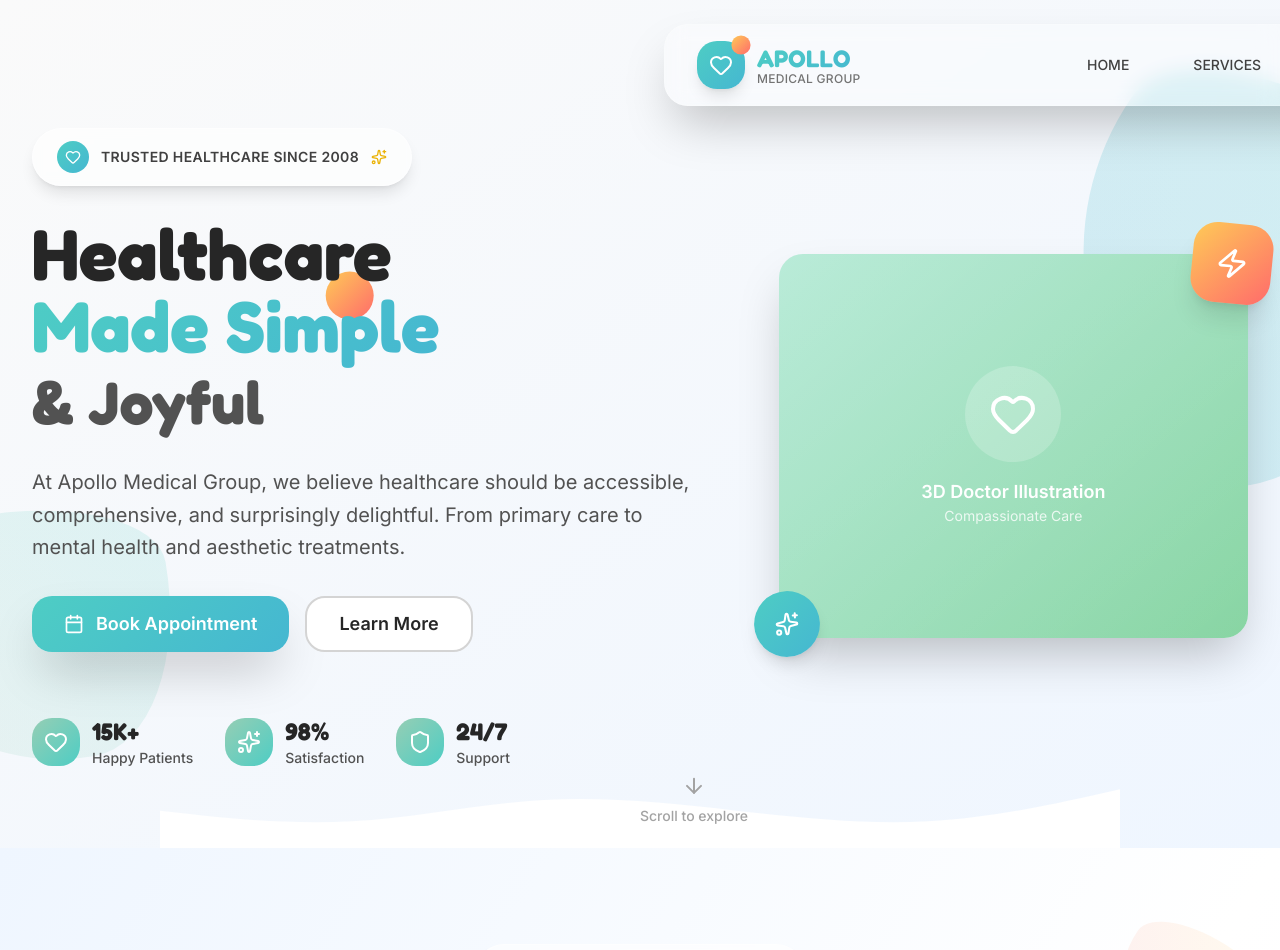
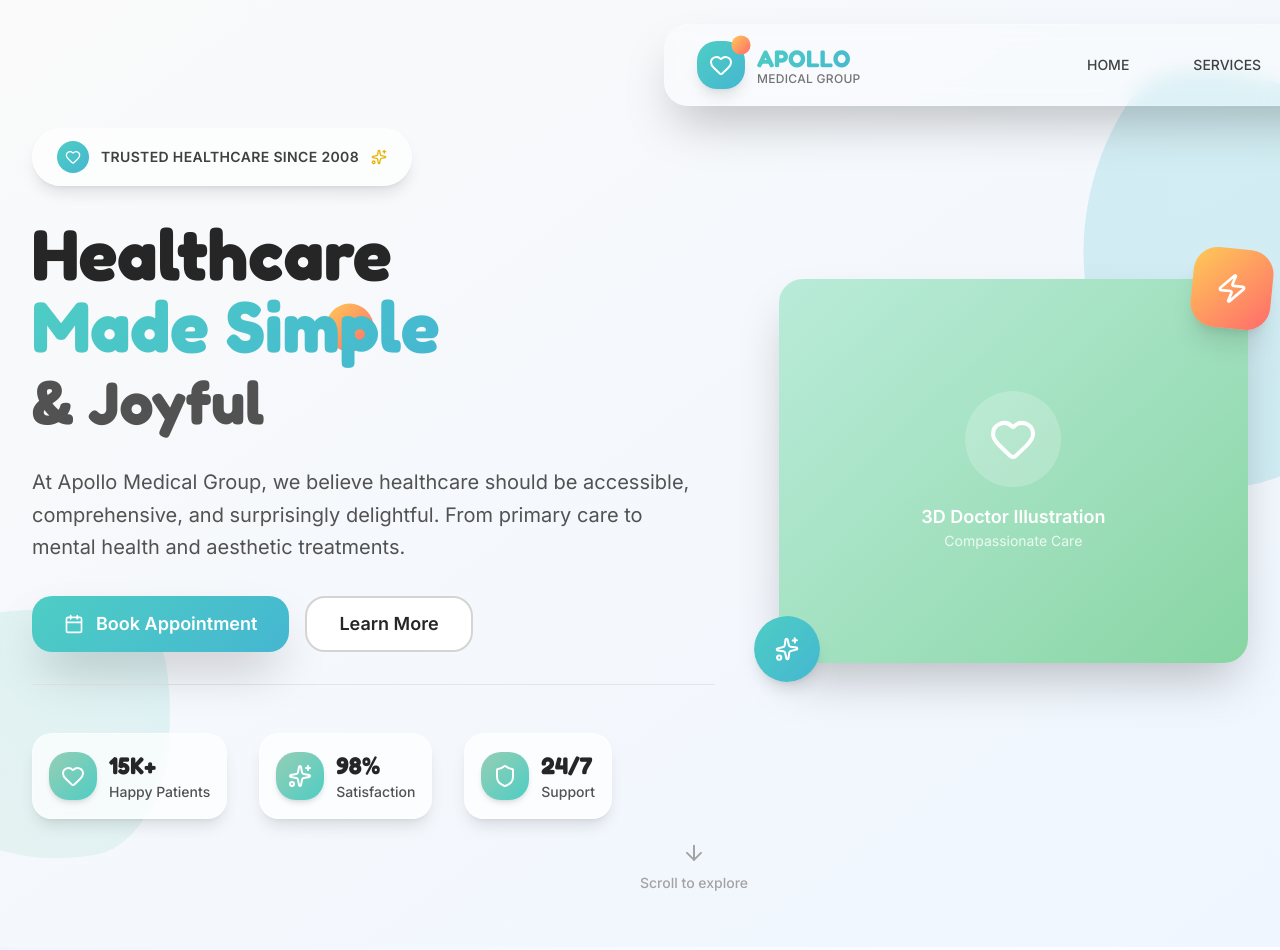
Before and after one commit to Wisdomous20/Apollo, a Next.js app: page / in a window 1280 px wide. Shown: the top 950 px of the page. Built offline with nearby package versions, Linux system fonts and the light colour scheme.

Commit message:
feat: Improve animations in About and Hero sections; enhance Services section layout

```diff
--- a/src/components/sections/About.tsx
+++ b/src/components/sections/About.tsx
@@ -82,11 +82,9 @@ export default function About() {
         className="absolute top-20 right-10 w-32 h-32 gradient-sunset blob opacity-10"
         animate={{
           rotate: 360,
-          y: [0, -20, 0],
         }}
         transition={{
           rotate: { duration: 20, repeat: Infinity, ease: 'linear' },
-          y: { duration: 6, repeat: Infinity, ease: 'easeInOut' },
         }}
       />
 
@@ -94,12 +92,13 @@ export default function About() {
         className="absolute bottom-40 left-10 w-24 h-24 gradient-forest rounded-full opacity-15"
         animate={{
           scale: [1, 1.2, 1],
-          x: [0, 15, 0],
         }}
         transition={{
-          duration: 8,
-          repeat: Infinity,
-          ease: 'easeInOut',
+          scale: {
+            duration: 8,
+            repeat: Infinity,
+            ease: 'easeInOut',
+          },
         }}
       />
 
@@ -169,7 +168,6 @@ export default function About() {
               <motion.div
                 className="relative w-full h-96 gradient-sky rounded-full overflow-hidden shadow-2xl"
                 animate={{
-                  rotate: [0, 5, 0],
                   scale: [1, 1.05, 1],
                 }}
                 transition={{
@@ -196,7 +194,6 @@ export default function About() {
                 className="absolute -top-8 -right-8 w-20 h-20 gradient-sunset rounded-3xl shadow-xl flex items-center justify-center"
                 animate={{
                   y: [0, -15, 0],
-                  rotate: [0, 10, 0],
                 }}
                 transition={{
                   duration: 5,
@@ -358,13 +355,6 @@ export default function About() {
           </div>
         </motion.div>
       </div>
-
-      {/* Wave Transition */}
-      <div className="absolute bottom-0 left-0 right-0">
-        <svg viewBox="0 0 1440 120" className="w-full h-20 fill-white">
-          <path d="M0,64L48,69.3C96,75,192,85,288,80C384,75,480,53,576,48C672,43,768,53,864,64C960,75,1056,85,1152,80C1248,75,1344,53,1392,42.7L1440,32L1440,120L1392,120C1344,120,1248,120,1152,120C1056,120,960,120,864,120C768,120,672,120,576,120C480,120,384,120,288,120C192,120,96,120,48,120L0,120Z" />
-        </svg>
-      </div>
     </section>
   );
 }
--- a/src/components/sections/Hero.tsx
+++ b/src/components/sections/Hero.tsx
@@ -1,6 +1,6 @@
 'use client';
 
-import { motion, useScroll, useTransform } from 'framer-motion';
+import { motion, useScroll, useTransform, useSpring } from 'framer-motion';
 import {
   Heart,
   Sparkles,
@@ -19,8 +19,15 @@ export default function Hero() {
     offset: ['start start', 'end start'],
   });
 
-  const backgroundY = useTransform(scrollYProgress, [0, 1], ['0%', '50%']);
-  const textY = useTransform(scrollYProgress, [0, 1], ['0%', '100%']);
+  // Use spring for smoother parallax
+  const smoothProgress = useSpring(scrollYProgress, {
+    stiffness: 100,
+    damping: 30,
+    restDelta: 0.001,
+  });
+
+  const backgroundY = useTransform(smoothProgress, [0, 1], ['0%', '15%']); // Reduced from 30%
+  const textY = useTransform(smoothProgress, [0, 1], ['0%', '25%']); // Reduced from 50%
 
   return (
     <section
@@ -28,7 +35,8 @@ export default function Hero() {
       id="main-content"
       className="relative min-h-screen overflow-hidden bg-gradient-to-br from-neutral-50 to-blue-50"
     >
-      {/* Animated Background Elements */}
+      {/* Animated Background Elements - Separated transforms */}
+      <div className="absolute inset-0">
         <motion.div style={{ y: backgroundY }} className="absolute inset-0">
           {/* Large floating blob */}
           <motion.div
@@ -63,15 +71,18 @@ export default function Hero() {
             transition={{ duration: 4, repeat: Infinity, ease: 'easeInOut' }}
           />
         </motion.div>
+      </div>
 
-      <div className="relative z-10 max-w-7xl mx-auto px-6 sm:px-8 pt-32 pb-20">
+      <motion.div
+        className="relative z-10 max-w-7xl mx-auto px-6 sm:px-8 pt-32 pb-32"
+        style={{ y: textY }} // Removed opacity style
+      >
         <div className="grid lg:grid-cols-12 gap-8 lg:gap-16 items-center min-h-[80vh]">
           {/* Left Content - Asymmetric Layout */}
           <motion.div
             initial={{ opacity: 0, x: -50 }}
             animate={{ opacity: 1, x: 0 }}
             transition={{ duration: 0.8, ease: 'easeOut' }}
-            style={{ y: textY }}
             className="lg:col-span-7 space-y-8"
           >
             {/* Playful Badge */}
@@ -147,7 +158,7 @@ export default function Hero() {
               initial={{ opacity: 0 }}
               animate={{ opacity: 1 }}
               transition={{ delay: 1.1, duration: 0.6 }}
-              className="flex flex-wrap gap-8 pt-8"
+              className="flex flex-wrap gap-8 pt-12 mt-8 border-t border-neutral-200"
             >
               {(
                 [
@@ -156,8 +167,15 @@ export default function Hero() {
                   { number: '24/7', label: 'Support', icon: Shield },
                 ] as const
               ).map((stat, index) => (
-                <div key={index} className="flex items-center space-x-3">
-                  <div className="w-12 h-12 gradient-forest rounded-2xl flex items-center justify-center">
+                <motion.div
+                  key={index}
+                  className="flex items-center space-x-3 bg-white/70 backdrop-blur-sm rounded-2xl p-4 shadow-lg border border-white/50"
+                  initial={{ opacity: 0, y: 20 }}
+                  animate={{ opacity: 1, y: 0 }}
+                  transition={{ delay: 1.2 + index * 0.1, duration: 0.5 }}
+                  whileHover={{ scale: 1.05, transition: { duration: 0.2 } }}
+                >
+                  <div className="w-12 h-12 gradient-forest rounded-2xl flex items-center justify-center shadow-md">
                     <stat.icon className="w-6 h-6 text-white" />
                   </div>
                   <div>
@@ -168,7 +186,7 @@ export default function Hero() {
                       {stat.label}
                     </div>
                   </div>
-                </div>
+                </motion.div>
               ))}
             </motion.div>
           </motion.div>
@@ -206,7 +224,7 @@ export default function Hero() {
                 </div>
               </motion.div>
 
-              {/* Floating Elements */}
+              {/* Floating Elements - Independent animations */}
               <motion.div
                 className="absolute -top-6 -right-6 w-20 h-20 gradient-sunset rounded-3xl shadow-xl flex items-center justify-center"
                 animate={{
@@ -243,9 +261,10 @@ export default function Hero() {
 
         {/* Scroll Indicator */}
         <motion.div
-          className="absolute bottom-8 left-1/2 transform -translate-x-1/2"
+          className="absolute bottom-16 left-1/2 transform -translate-x-1/2"
           animate={{ y: [0, 10, 0] }}
           transition={{ duration: 2, repeat: Infinity, ease: 'easeInOut' }}
+          // Remove opacity style that makes indicator disappear
         >
           <div className="flex flex-col items-center space-y-2">
             <ArrowDown className="w-6 h-6 text-neutral-400" />
@@ -254,14 +273,7 @@ export default function Hero() {
             </span>
           </div>
         </motion.div>
-      </div>
-
-      {/* Wave Transition */}
-      <div className="absolute bottom-0 left-0 right-0">
-        <svg viewBox="0 0 1440 120" className="w-full h-20 fill-white">
-          <path d="M0,64L48,69.3C96,75,192,85,288,80C384,75,480,53,576,48C672,43,768,53,864,64C960,75,1056,85,1152,80C1248,75,1344,53,1392,42.7L1440,32L1440,120L1392,120C1344,120,1248,120,1152,120C1056,120,960,120,864,120C768,120,672,120,576,120C480,120,384,120,288,120C192,120,96,120,48,120L0,120Z" />
-        </svg>
-      </div>
+      </motion.div>
     </section>
   );
 }
--- a/src/components/sections/Services.tsx
+++ b/src/components/sections/Services.tsx
@@ -100,7 +100,7 @@ export default function Services() {
     <section
       id="services"
       ref={servicesRef}
-      className="py-16 bg-white lg:py-24"
+      className="py-24 bg-white lg:py-32"
     >
       <div className="px-4 mx-auto max-w-7xl sm:px-6 lg:px-8">
         <motion.div
```
Lines whose indentation alone changed are shown as unchanged.
